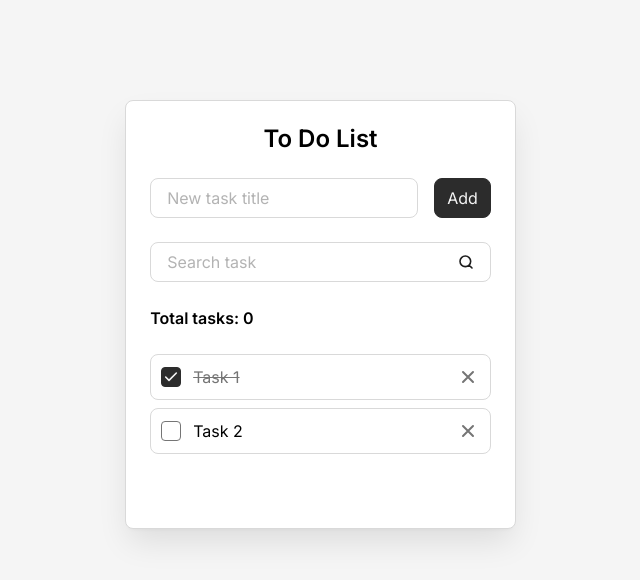
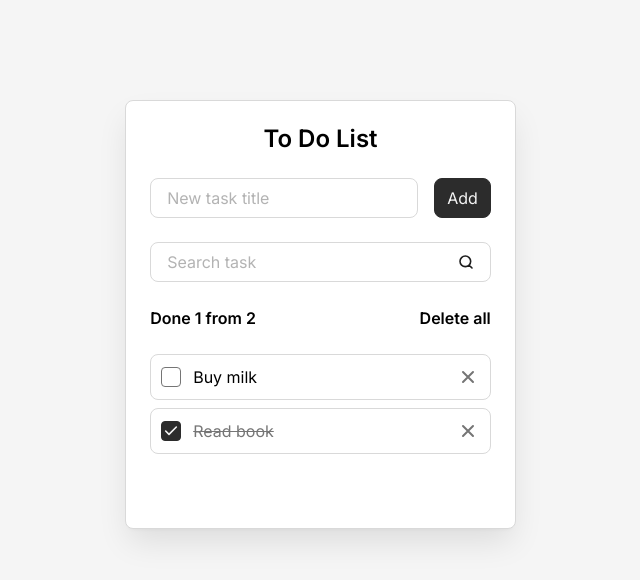
Before and after one commit to rreshetniak/ToDo_List_React, a React (Vite) app: page / in a window 1280 px wide. Shown: the top 580 px of the page, without its empty margins (312-952 px from the left). Built offline with nearby package versions, Linux system fonts and the light colour scheme.

Commit message:
08.03.2026 rreshetniak: feat - Updated components to receive and use props instead of hardcoded values.

```diff
--- a/src/components/Todo.jsx
+++ b/src/components/Todo.jsx
@@ -4,13 +4,20 @@ import TodoInfo from "../components/TodoInfo";
 import TodoList from "../components/TodoList";
 
 const Todo = () => {
+  const tasks = [
+    {id: 'task-1', title: 'Buy milk', isDone: false},
+    {id: 'task-2', title: 'Read book', isDone: true},
+  ];
   return (
     <div className="todo">
       <h1 className="todo__title">To Do List</h1>
       <AddTaskForm />
       <SearchTaskForm />
-      <TodoInfo />
-      <TodoList />
+      <TodoInfo
+        total = {tasks.length}
+        done = {tasks.filter(({isDone}) => isDone).length}
+      />
+      <TodoList tasks={tasks}/>
     </div>
   );
 };
--- a/src/components/TodoInfo.jsx
+++ b/src/components/TodoInfo.jsx
@@ -1,12 +1,17 @@
-const TodoInfo = () => {
+const TodoInfo = (props) => {
+  const { total, done } = props;
+
+  const hasTasks = total > 0;
   return (
     <div className="todo__info">
       <div className="todo__total-tasks">
-        Total tasks: <span>0</span>
+        Done {done} from {total}
       </div>
-      <button className="todo__delete-all-button" type="button">
-        Delete all
-      </button>
+      {hasTasks && (
+        <button className="todo__delete-all-button" type="button">
+          Delete all
+        </button>
+      )}
     </div>
   );
 };
--- a/src/components/TodoItem.jsx
+++ b/src/components/TodoItem.jsx
@@ -1,14 +1,22 @@
-const TodoItem = () => {
+const TodoItem = (props) => {
+  const {
+    className = "",
+    id,
+    title,
+    isDone,
+  } = props;
+
   return (
-    <li className="todo__item todo-item">
+    <li className={`todo-item ${className}`}>
       <input
         className="todo-item__checkbox"
-        id="task-1"
+        id={id}
         type="checkbox"
-        checked
+        checked={isDone}
+        readOnly
       />
-      <label className="todo-item__label" htmlFor="task-1">
-        Task 1
+      <label className="todo-item__label" htmlFor={id}>
+        {title}
       </label>
       <button
         className="todo-item__delete-button"
--- a/src/components/TodoList.jsx
+++ b/src/components/TodoList.jsx
@@ -1,40 +1,23 @@
 import TodoItem from "./TodoItem";
 
-const TodoList = () => {
+const TodoList = (props) => {
+  const { tasks = [] } = props;
+
   const hasTasks = true;
   if (!hasTasks) {
     return <div className="todo__empty-message"></div>;
   }
   return (
     <ul className="todo__list">
-      <TodoItem />
-      <li className="todo__item todo-item">
-        <input className="todo-item__checkbox" id="task-2" type="checkbox" />
-        <label className="todo-item__label" htmlFor="task-2">
-          Task 2
-        </label>
-        <button
-          className="todo-item__delete-button"
-          aria-label="Delete"
-          title="Delete"
-        >
-          <svg
-            width="20"
-            height="20"
-            viewBox="0 0 20 20"
-            fill="none"
-            xmlns="http://www.w3.org/2000/svg"
-          >
-            <path
-              d="M15 5L5 15M5 5L15 15"
-              stroke="#757575"
-              strokeWidth="2"
-              strokeLinecap="round"
-              strokeLinejoin="round"
-            />
-          </svg>
-        </button>
-      </li>
+      {tasks.map((task) => (
+        <TodoItem
+          key={task.id}
+          className="todo__item"
+          id={task.id}
+          title={task.title}
+          isDone={task.isDone}
+        />
+      ))}
     </ul>
   );
 };
--- a/src/styles/components/todo.css
+++ b/src/styles/components/todo.css
@@ -44,11 +44,6 @@
   &:hover {
     color: var(--color-gray-4);
   }
-
-  &:not(.is-visible) {
-    opacity: 0;
-    visibility: hidden;
-  }
 }
 
 .todo__list,
```
